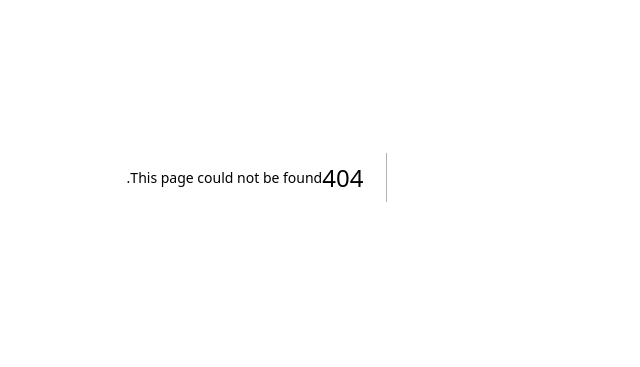
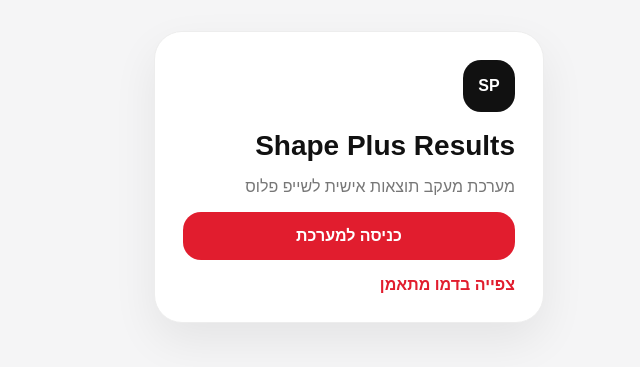
Before and after one commit to edenshape-cell/shape-plus-results, a Next.js app: page / in a window 1280 px wide. Before the commit this address had no page. Shown: the part 223-590 px from the top of the page, without its empty margins (415-1055 px from the left). Built offline with nearby package versions, Linux system fonts and the light colour scheme.

Commit message:
Add landing page

```diff
--- /dev/null
+++ b/app/page.tsx
@@ -0,0 +1,19 @@
+import Link from 'next/link';
+
+export default function Page() {
+  return (
+    <main className="center-screen" dir="rtl">
+      <section className="login-card">
+        <div className="brand-mark">SP</div>
+        <h1 className="title">Shape Plus Results</h1>
+        <p className="subtitle">מערכת מעקב תוצאות אישית לשייפ פלוס</p>
+        <Link href="/login" className="primary-btn" style={{ display: 'block', textAlign: 'center' }}>
+          כניסה למערכת
+        </Link>
+        <Link href="/client/home" className="page-link">
+          צפייה בדמו מתאמן
+        </Link>
+      </section>
+    </main>
+  );
+}
```
